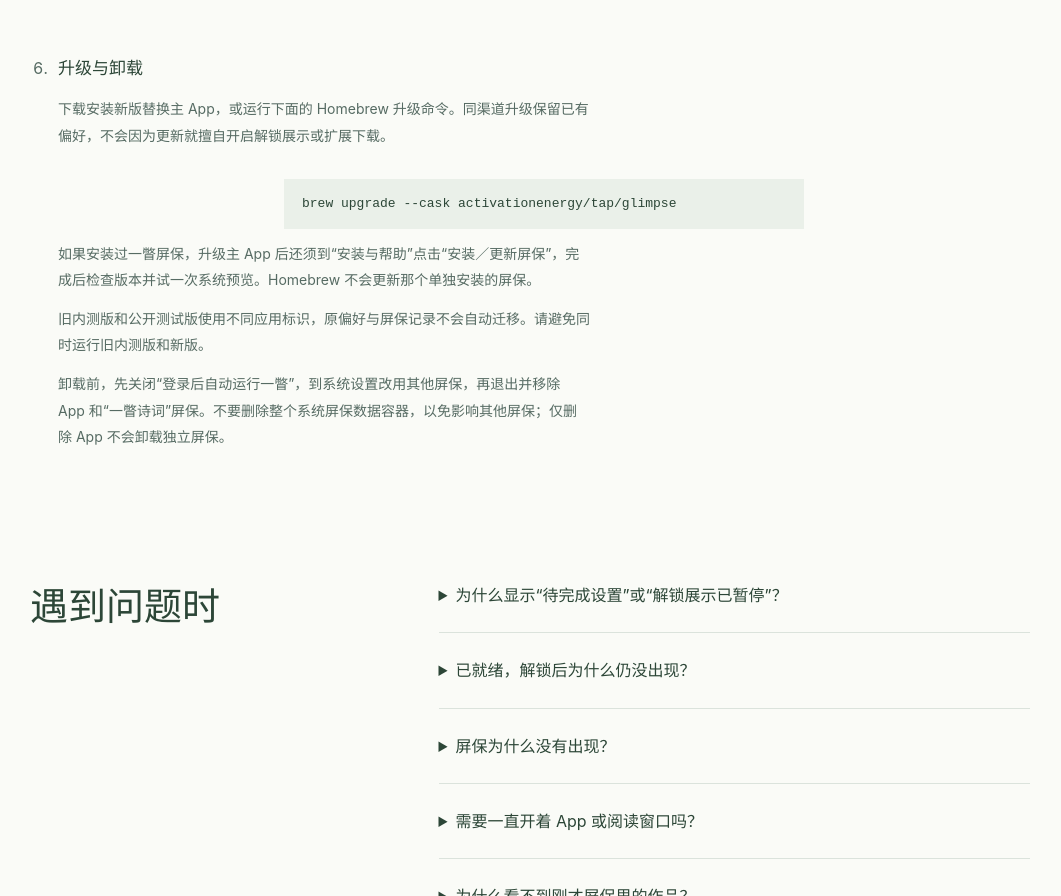
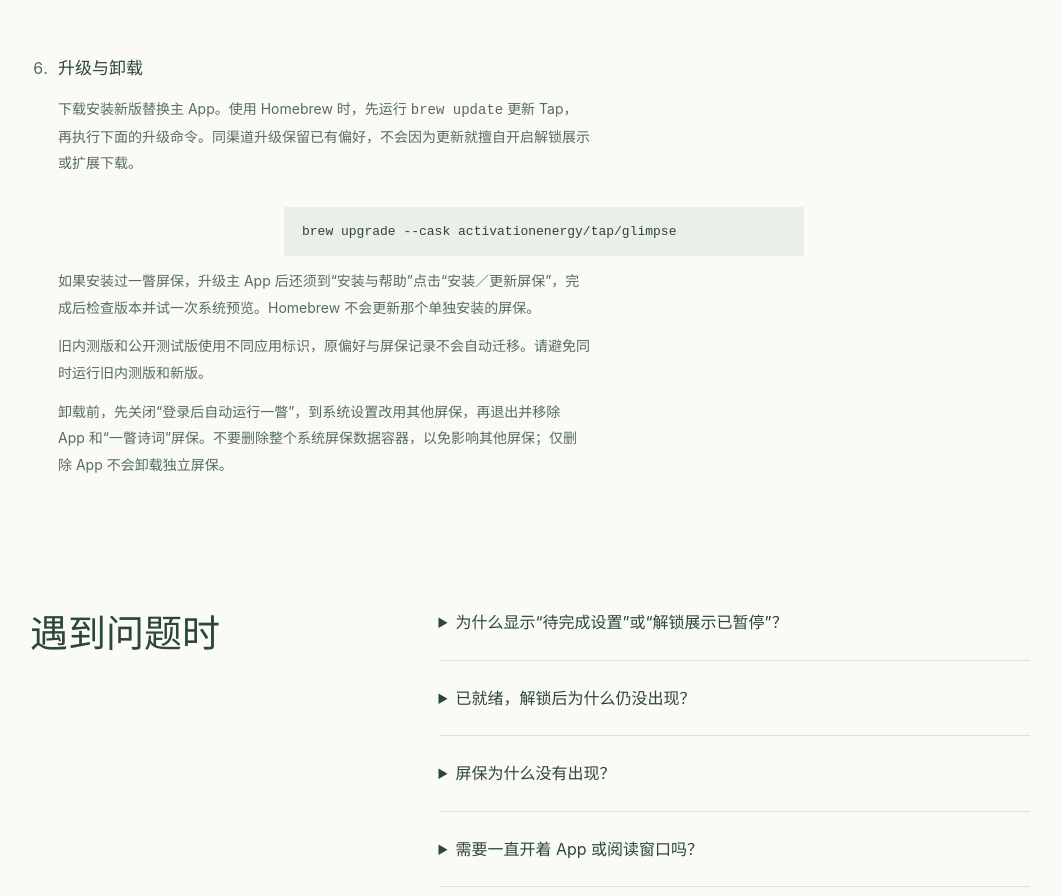
Before and after one commit to ActivationEnergy/Glimpse, a plain HTML site: page docs/index.html in a window 1280 px wide. Shown: the part 6572-7468 px from the top of the page, without its empty margins (110-1171 px from the left). Drawn offline with Linux system fonts and the light colour scheme.

Commit message:
Clarify Homebrew tap refresh before upgrading Glimpse

```diff
--- a/docs/index.html
+++ b/docs/index.html
@@ -202,7 +202,7 @@
 </li>
 <li>
 <h3 id="upgrade">升级与卸载</h3>
-<p>下载安装新版替换主 App，或运行下面的 Homebrew 升级命令。同渠道升级保留已有偏好，不会因为更新就擅自开启解锁展示或扩展下载。</p>
+<p>下载安装新版替换主 App。使用 Homebrew 时，先运行 <code translate="no">brew update</code> 更新 Tap，再执行下面的升级命令。同渠道升级保留已有偏好，不会因为更新就擅自开启解锁展示或扩展下载。</p>
 <div class="brew"><code translate="no">brew upgrade --cask activationenergy/tap/glimpse</code></div>
 <p>如果安装过一瞥屏保，升级主 App 后还须到“安装与帮助”点击“安装／更新屏保”，完成后检查版本并试一次系统预览。Homebrew 不会更新那个单独安装的屏保。</p>
 <p>旧内测版和公开测试版使用不同应用标识，原偏好与屏保记录不会自动迁移。请避免同时运行旧内测版和新版。</p>
```
Also changed, not shown: 1 other file.
